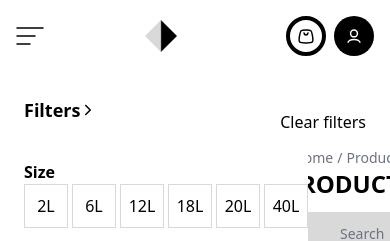
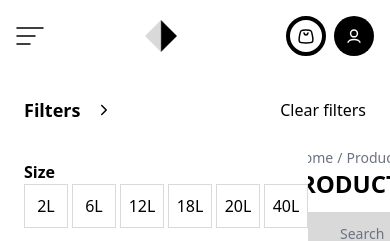
Before and after one commit to Acquaah-Emmanuel-Kofi/fashion-commerce, a Next.js app: page /products in a window 390 px wide. Shown: the top 241 px of the page. Built offline with nearby package versions, Linux system fonts and the light colour scheme; no server answers.

Commit message:
refactor: fix responsiveness

```diff
--- a/src/app/products/components/ProductsPage.tsx
+++ b/src/app/products/components/ProductsPage.tsx
@@ -44,8 +44,8 @@ export default function ProductsPage() {
     <section className="bg-white">
       <main className={`${toggledFilters ? "px-6" : ""}`}>
         <section aria-labelledby="products-heading" className="pb-24 pt-6">
-          <div className="flex justify-between items-center px-6">
-            <div className="lg:w-1/4 w-1/6 flex justify-between items-center mb-6">
+          <div className="flex justify-between items-center px-6 mb-6">
+            <div className="lg:w-1/4 w-1/6 flex justify-between gap-4 items-center">
               <h2 className="font-semibold text-lg">Filters</h2>
               <button
                 type="button"
```
